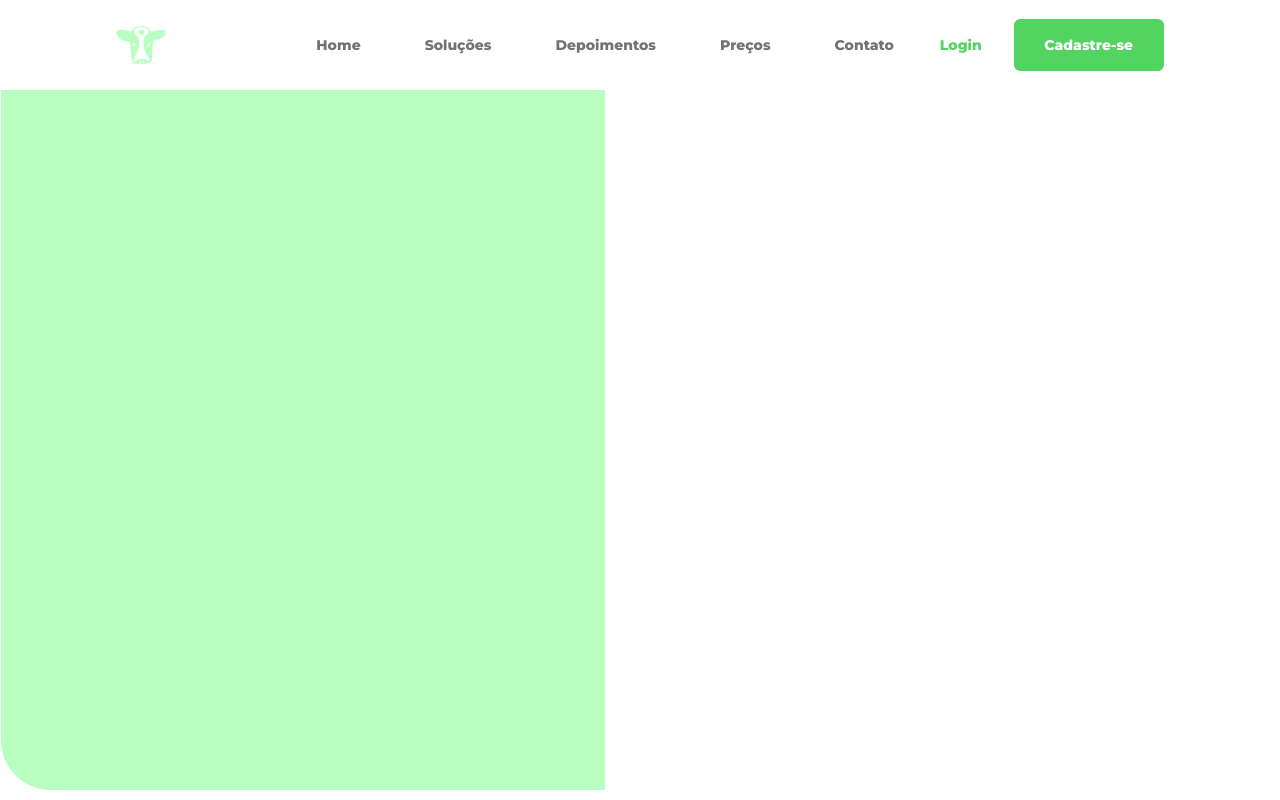
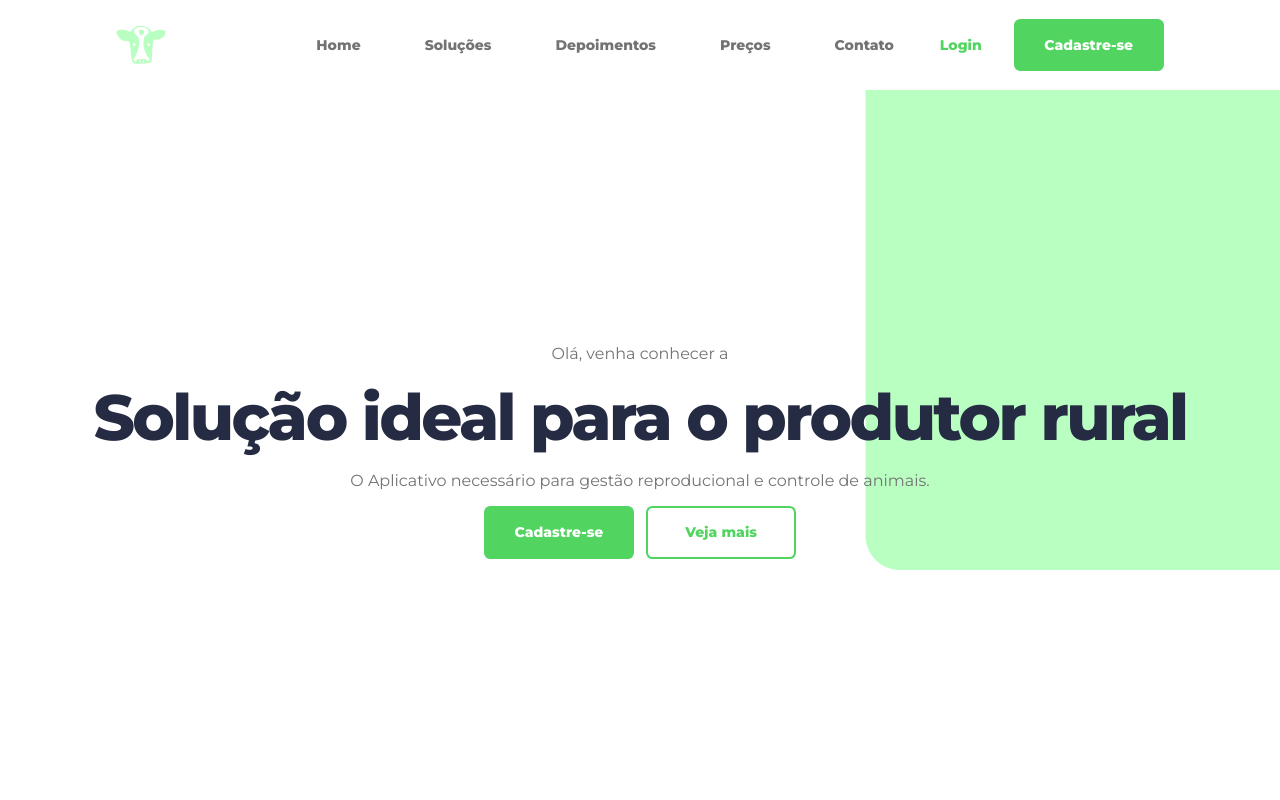
Before and after one commit to PauloDalberto/meurebanho-landing, a React (Vite) app: page / in a window 1280 px wide. Shown: the top 800 px of the page. Built offline with nearby package versions, Linux system fonts and the light colour scheme.

Commit message:
refac: change hero id to home id

```diff
--- a/src/styles/hero.css
+++ b/src/styles/hero.css
@@ -1,4 +1,4 @@
-#hero {
+#home {
     background: var(--background-color);
     border-top: 0.125rem solid #e4e4e4;
     height: 90vh;
@@ -6,18 +6,18 @@
     border: none;
 }
 
-#hero>img {
+#home>img {
     position: absolute;
     right: 0;
     height: 60%;
     padding-left: 30%;
 }
 
-#hero p {
+#home p {
     color: var(--second-text-color);
 }
 
-#hero .content {
+#home .content {
     z-index: 1;
     display: flex;
     flex-direction: column;
@@ -26,7 +26,7 @@
     gap: 1.75rem;
 }
 
-#hero .content>div {
+#home .content>div {
     width: fit-content;
     align-self: center;
     margin-bottom: 20%;
```
